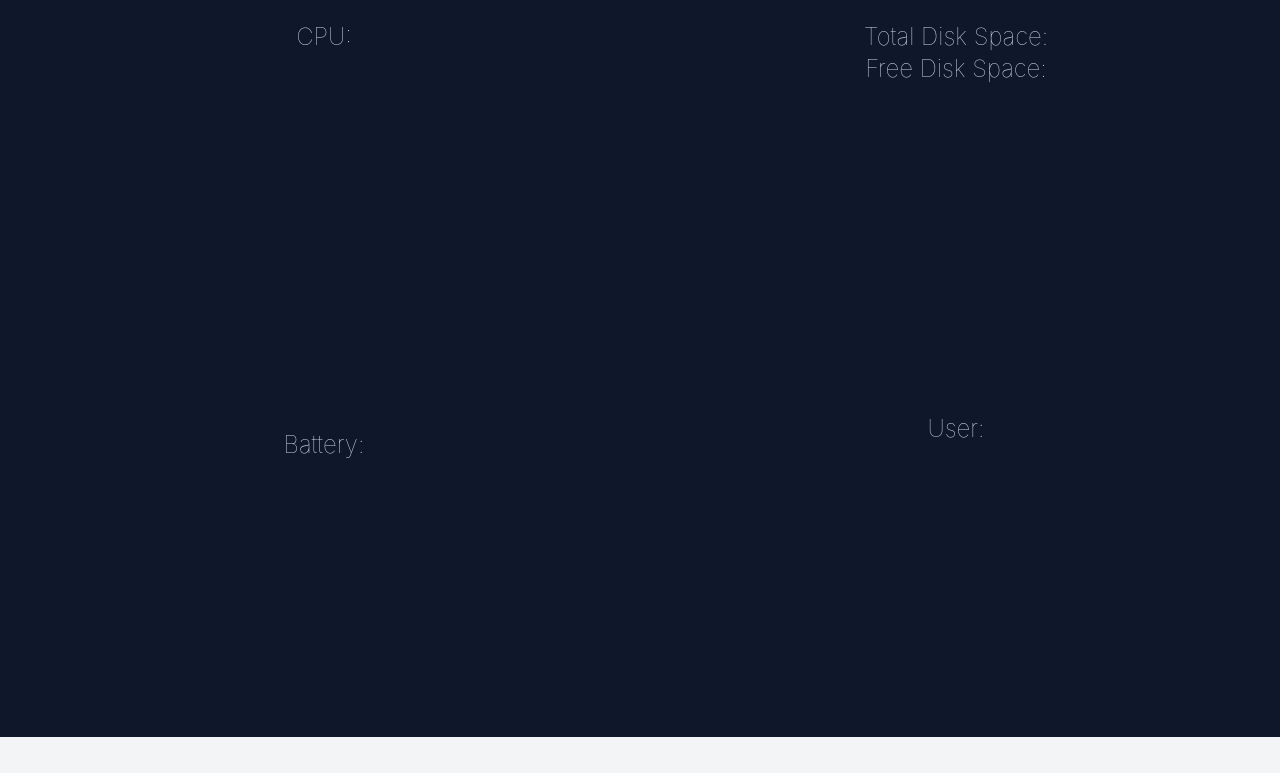
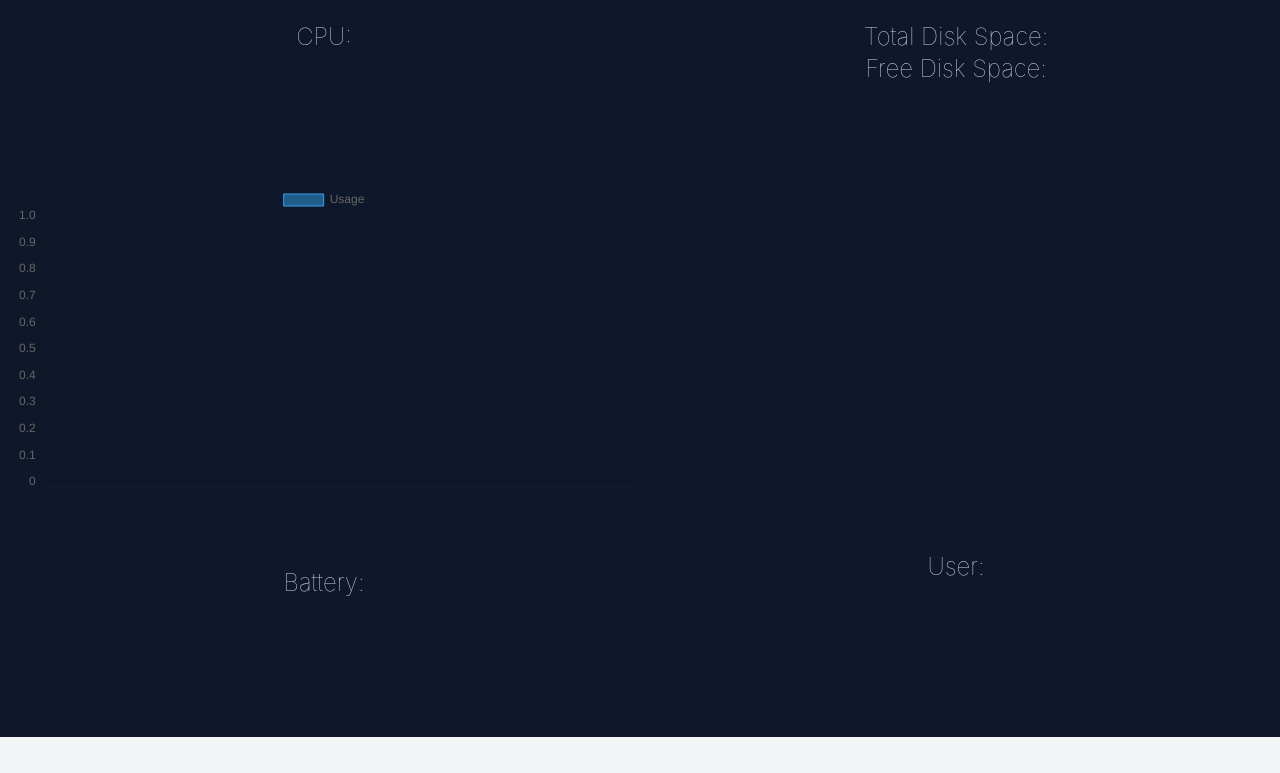
Before and after one commit to cchester11/usageMonitor, an Electron app: page src/index.html in a window 1280 px wide. Shown: the part 63-836 px from the top of the page. Drawn offline with nearby package versions, Linux system fonts and the light colour scheme; no server answers.

Commit message:
charted cpu usage

```diff
--- a/src/index.html
+++ b/src/index.html
@@ -16,8 +16,11 @@
         </div>
         <!--Monitors Container-->
         <div class="w-full h-full grid grid-cols-2 gap-4">
-          <div class="cpu mt-4">
+          <div class="cpu grid grid-cols-1 mt-4">
             <h3 class="text-2xl text-slate-300">CPU: <span id="usage"></span></h3>
+            <div class="flex justify-center items-center">
+              <canvas class="" id="myChart"></canvas>
+            </div>
           </div>
           <div class="disk mt-4">
             <h3 class="text-2xl text-slate-300">Total Disk Space: <span id="total"></span></h3>
@@ -32,6 +35,7 @@
         </div>
       </div>
       <!--Scripts-->
+      <script src="https://cdn.jsdelivr.net/npm/chart.js"></script>
       <script type="module" src="./renderer.mjs"></script>
 </body>
 </html>
--- a/src/renderer.mjs
+++ b/src/renderer.mjs
@@ -1,4 +1,26 @@
 window.addEventListener("DOMContentLoaded", () => {
+      const ctx = document.getElementById('myChart');
+      let cpuData = [];
+
+      const chart = new Chart(ctx, {
+            type: 'line',
+            data: {
+                  labels: [],
+                  datasets: [{
+                        label: 'Usage',
+                        data: cpuData,
+                        borderWidth: 1
+                  }]
+            },
+            options: {
+                  scales: {
+                        y: {
+                              beginAtZero: true
+                        }
+                  }
+            }
+      });
+
       function formatBytes(bytes, decimals = 2) {
             if (!+bytes) return '0 Bytes'
 
@@ -14,7 +36,13 @@ window.addEventListener("DOMContentLoaded", () => {
       setInterval(async () => {
             try {
                   const logs = await window.myAPI.parseUsage();
-                  console.log(logs)
+
+                  let latestLogs = logs.slice(-5); // get last 5 logs
+                  cpuData = latestLogs.map(log => log.cpu_usage);
+                  chart.data.labels = latestLogs.map(log => log.timestamp);
+                  chart.data.datasets[0].data = cpuData;
+                  chart.update();
+
                   let getNext = logs[logs.length - 1];
                   let freeSpace = formatBytes(getNext.disk_usage.free);
                   let totalSpace = formatBytes(getNext.disk_usage.total);
@@ -29,6 +57,3 @@ window.addEventListener("DOMContentLoaded", () => {
             }
       }, 4000); // Adjust the interval as needed
 });
-
-console.log(window.myAPI)
-// => undefined
```
Also changed, not shown: dist/tailwind.css.
